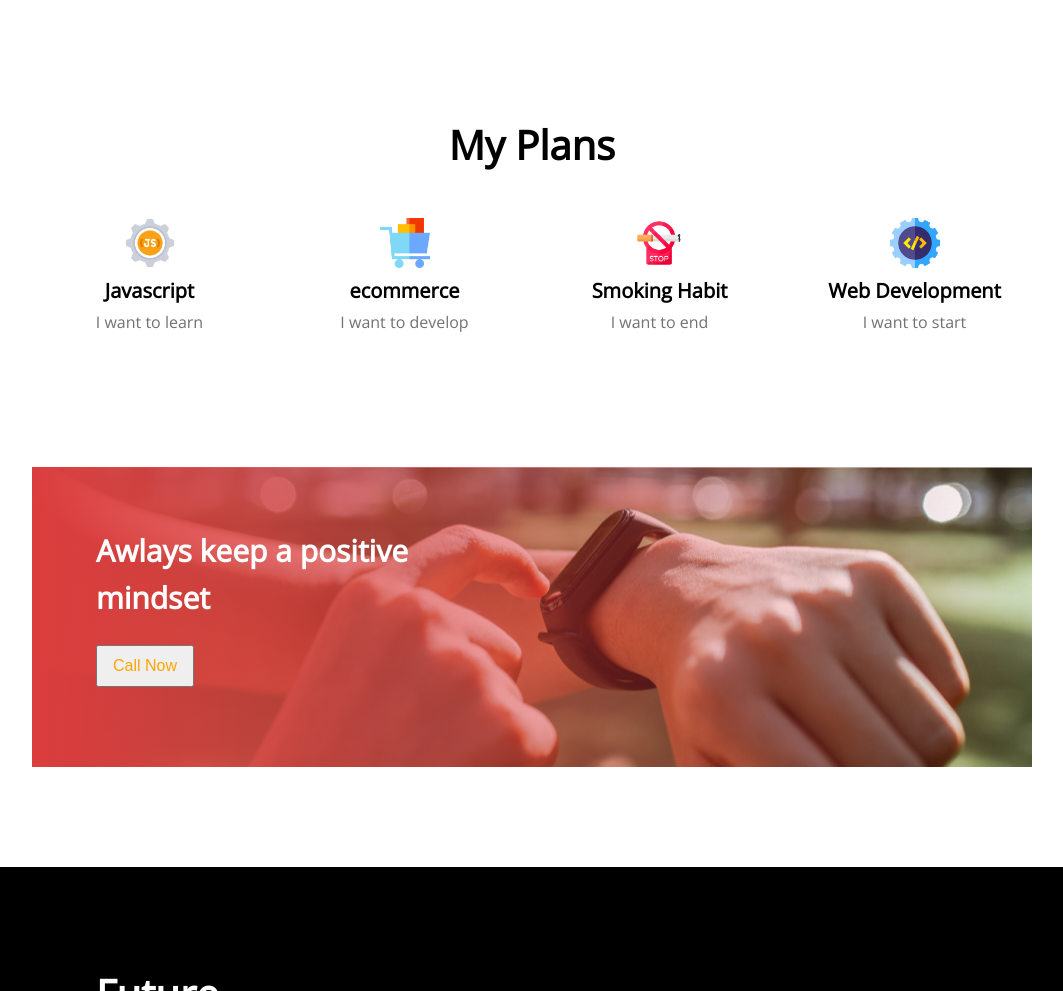
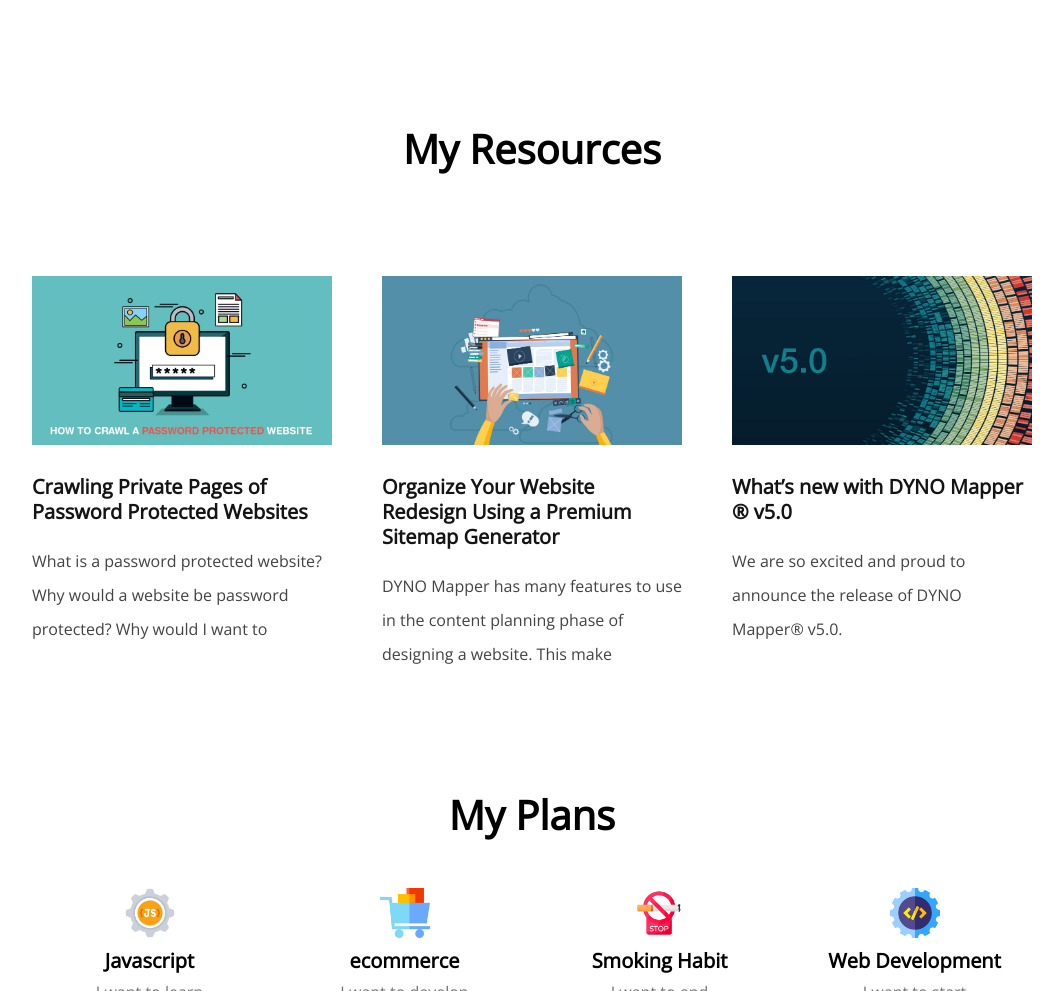
Before and after one commit to nurhossain01/assignment-1---batch-7-, a plain HTML site: page index/index.html in a window 1280 px wide. Shown: the part 1640-2631 px from the top of the page, without its empty margins (108-1171 px from the left). Drawn offline with nearby package versions, Linux system fonts and the light colour scheme.

Commit message:
extra section added

```diff
--- a/index/index.html
+++ b/index/index.html
@@ -34,6 +34,27 @@
             <li>Contrary to popular belief, is not simply.</li>
             <li>Contrary to popular simply.</li>
           </ul>
+        </div>
+      </div>
+    </section>
+    <!-- >>>>>>>>>>extra secton>>>>>>>>>>> -->
+    <section>
+      <h2 class="resources">My Resources</h2>
+      <div class="extra-fetures">
+        <div class="web-information">
+          <img src="../images/utilities/developer.jpg" alt="">
+          <h4>Crawling Private Pages of Password Protected Websites</h4>
+          <p>What is a password protected website? Why would a website be password protected? Why would I want to</p>
+        </div>
+        <div class="web-information">
+          <img src="../images/utilities/organize.jpg" alt="">
+          <h4>Organize Your Website Redesign Using a Premium Sitemap Generator</h4>
+          <p>DYNO Mapper has many features to use in the content planning phase of designing a website. This make</p>
+        </div>
+        <div class="web-information">
+          <img src="../images/utilities/version.jpg" alt="">
+          <h4>What’s new with DYNO Mapper ® v5.0</h4>
+          <p>We are so excited and proud to announce the release of DYNO Mapper® v5.0.</p>
         </div>
       </div>
     </section>
--- a/index/style.css
+++ b/index/style.css
@@ -75,6 +75,38 @@ body{
   line-height: 26px;
   font-weight: 400;
   list-style: square;
+}
+/*>>>>>>>>>>extra section>>>>>>>>>*/
+.resources{
+  text-align: center;
+  padding-bottom: 100px;
+  font-size: 40px;
+  font-weight: 700;
+}
+.extra-fetures{
+  display: grid;
+  grid-template-columns: repeat(3, 1fr);
+  gap: 50px;
+  max-width: 1000px;
+  padding-bottom: 120px;
+}
+.web-information img{
+  width: 100%;
+  height: auto;
+}
+.web-information h4{
+  color: rgba(21, 20, 20, 1);
+  font-size: 20px;
+  line-height: 25px;
+  font-weight: 600;
+  padding-top: 24px;
+}
+.web-information p{
+  font-size: 16px;
+  font-weight: 400;
+  line-height: 34px;
+  padding-top: 20px;
+  color: rgba(68, 67, 67, 1);
 }
 /* >>>>>>>service-section>>>>>>>> */
 .plans h2{
```
Also changed, not shown: images/utilities/developer.jpg (added), images/utilities/organize.jpg (added), images/utilities/version.jpg (added).
